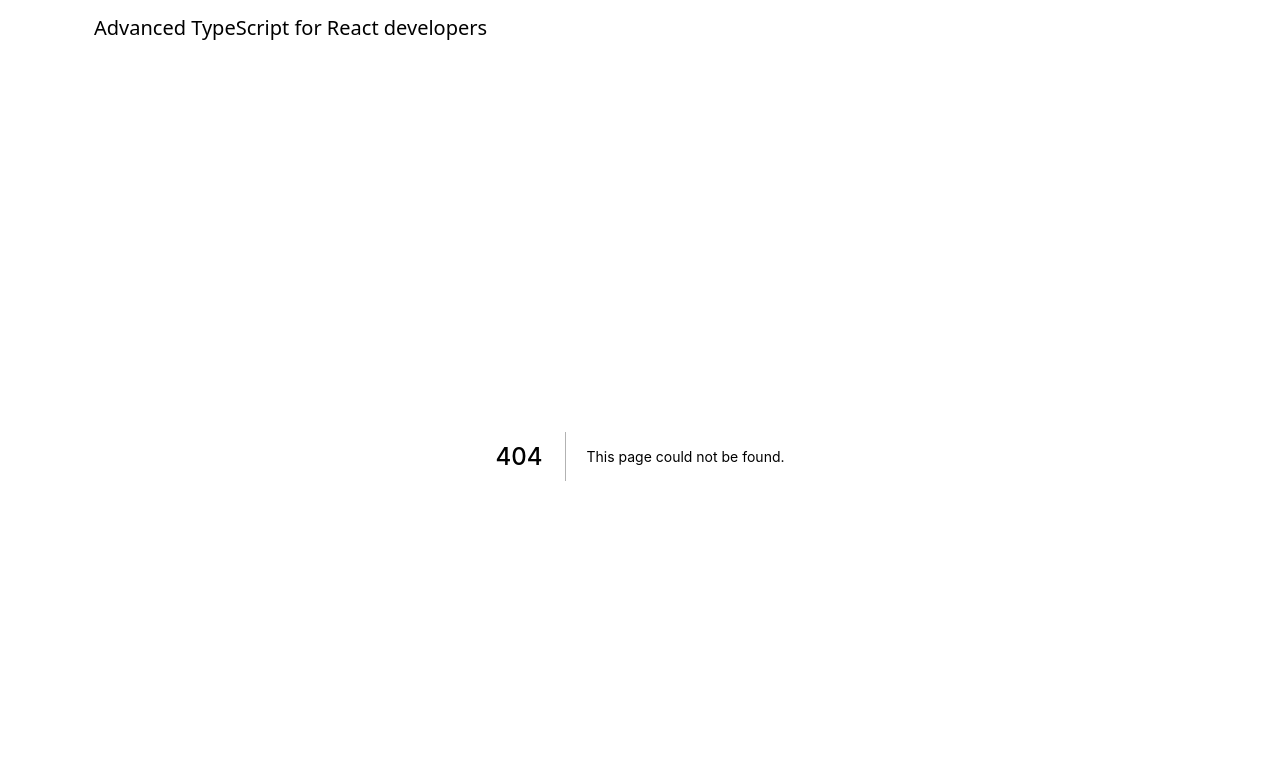
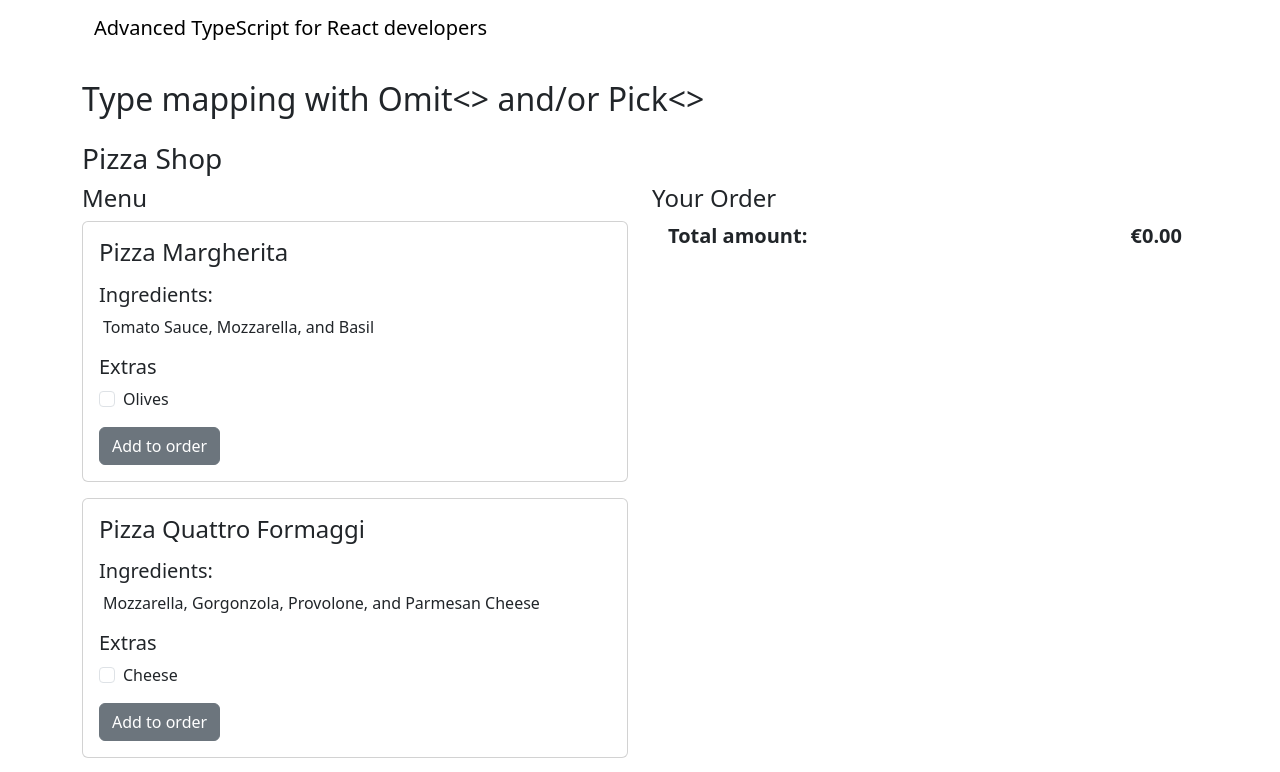
Before and after one commit to Adri-Antanon/ReactTSAdvancedBestPractices, a Next.js app: page /09-type-mapping in a window 1280 px wide. Before the commit this address had no page. Shown: the top 772 px of the page. Built offline with nearby package versions, Linux system fonts and the light colour scheme.

Commit message:
FEAT: start lesson 9 - type mapping

```diff
--- /dev/null
+++ b/pages/09-type-mapping.tsx
@@ -0,0 +1,16 @@
+import type { NextPage } from 'next';
+import { PizzaShopDataLoader } from '../src/09-type-mapping/pizza-shop-data-loader';
+
+const TypeMapping: NextPage = () => {
+  return (
+    <div>
+      <h2 className="my-4">
+        Type mapping with Omit&lt;&gt; and/or Pick&lt;&gt;
+      </h2>
+
+      <PizzaShopDataLoader />
+    </div>
+  );
+};
+
+export default TypeMapping;
--- /dev/null
+++ b/src/09-type-mapping/ordered-pizza.tsx
@@ -0,0 +1,41 @@
+import type { FC } from 'react';
+import type { PizzaOnOrder } from './types';
+
+import { useIntl } from 'react-intl';
+
+type Props = {
+  pizza: PizzaOnOrder;
+};
+
+export const OrderedPizza: FC<Props> = ({ pizza }) => {
+  const { formatNumber } = useIntl();
+
+  return (
+    <div className="card mb-3">
+      <div className="card-body">
+        <h4 className="card-title d-flex justify-content-between">
+          <div className="text-capitalize">{pizza.name}</div>
+          <div>
+            {formatNumber(pizza.price, {
+              style: 'currency',
+              currency: 'EUR',
+            })}
+          </div>
+        </h4>
+        <ol>
+          {pizza.extraIngredients.map((extra, index) => (
+            <li key={index} className="d-flex justify-content-between">
+              <div className="text-capitalize">{extra.name}</div>
+              <div>
+                {formatNumber(extra.price, {
+                  style: 'currency',
+                  currency: 'EUR',
+                })}
+              </div>
+            </li>
+          ))}
+        </ol>
+      </div>
+    </div>
+  );
+};
--- /dev/null
+++ b/src/09-type-mapping/pizza-on-menu.tsx
@@ -0,0 +1,72 @@
+import type { ExtraIngredient, Pizza, PizzaOnOrder } from './types';
+
+import { FC, useState } from 'react';
+
+import { useIntl } from 'react-intl';
+import { LabeledCheckbox } from '../components';
+
+type Props = {
+  pizza: Pizza;
+  getExtraIngredient: (name: string) => ExtraIngredient;
+  onAddToOrder: (pizza: PizzaOnOrder) => void;
+};
+
+export const PizzaOnMenu: FC<Props> = ({
+  pizza,
+  getExtraIngredient,
+  onAddToOrder,
+}) => {
+  const [extras, setExtras] = useState<string[]>([]);
+  const { formatList } = useIntl();
+
+  return (
+    <div className="card mb-3">
+      <div className="card-body">
+        <h4 className="card-title text-capitalize mb-3">{pizza.name}</h4>
+        <div className="mb-3">
+          <h5 className="card-title">Ingredients:</h5>
+          <div className="ms-1">
+            {formatList(
+              pizza.ingredients.map((ingredient) => (
+                <span key={ingredient} className="text-capitalize">
+                  {ingredient}
+                </span>
+              ))
+            )}
+          </div>
+        </div>
+        <div className="mb-3">
+          <h5 className="card-title">Extras</h5>
+          {pizza.extras.map((extra) => (
+            <LabeledCheckbox
+              key={extra}
+              checked={extras.includes(extra)}
+              onChange={() => {
+                setExtras((extras) => {
+                  if (extras.includes(extra)) {
+                    return extras.filter((x) => x !== extra);
+                  } else {
+                    return [...extras, extra];
+                  }
+                });
+              }}
+            >
+              <span className="text-capitalize">{extra}</span>
+            </LabeledCheckbox>
+          ))}
+        </div>
+        <button
+          className="btn btn-secondary"
+          onClick={() =>
+            onAddToOrder({
+              ...pizza,
+              extraIngredients: extras.map(getExtraIngredient),
+            })
+          }
+        >
+          Add to order
+        </button>
+      </div>
+    </div>
+  );
+};
--- /dev/null
+++ b/src/09-type-mapping/pizza-shop-data-loader.tsx
@@ -0,0 +1,47 @@
+import type { FC } from 'react';
+import useSWR from 'swr';
+
+import type { ExtraIngredients, Pizza } from './types';
+
+import { PizzaShop } from './pizza-shop';
+import { extraIngredientsSchema, pizzasSchema } from './schemas';
+
+const server = 'http://localhost:3000';
+
+export const PizzaShopDataLoader: FC = () => {
+  const { data: pizzas, error: pizzasError } = useSWR<Pizza[]>(
+    '/api/pizzas.json',
+    (resource, init) =>
+      fetch(`${server}${resource}`, init)
+        .then((res) => res.json())
+        .then(pizzasSchema.parse)
+  );
+
+  const { data: extraIngredients, error: extraIngredientsError } =
+    useSWR<ExtraIngredients>(
+      '/api/good-extra-ingredients.json',
+      (resource, init) =>
+        fetch(`${server}${resource}`, init)
+          .then((res) => res.json())
+          .then(extraIngredientsSchema.parse)
+    );
+
+  if (pizzasError || extraIngredientsError) {
+    return (
+      <div className="alert alert-danger" role="alert">
+        Something went wrong
+        {pizzasError?.message ?? extraIngredientsError?.message}
+      </div>
+    );
+  }
+
+  if (!pizzas || !extraIngredients) {
+    return (
+      <div className="spinner-border text-secondary" role="status">
+        <span className="visually-hidden">Loading...</span>
+      </div>
+    );
+  }
+
+  return <PizzaShop extraIngredients={extraIngredients} pizzas={pizzas} />;
+};
--- /dev/null
+++ b/src/09-type-mapping/pizza-shop.tsx
@@ -0,0 +1,71 @@
+import type {
+  ExtraIngredient,
+  ExtraIngredients,
+  Pizza,
+  PizzaOnOrder,
+} from './types';
+
+import { FC, useMemo, useState } from 'react';
+import { useIntl } from 'react-intl';
+import { OrderedPizza } from './ordered-pizza';
+import { PizzaOnMenu } from './pizza-on-menu';
+
+type Props = {
+  extraIngredients: ExtraIngredients;
+  pizzas: Pizza[];
+};
+
+export const PizzaShop: FC<Props> = ({ extraIngredients, pizzas }) => {
+  const { formatNumber } = useIntl();
+  const [order, setOrder] = useState<PizzaOnOrder[]>([]);
+  const totalPrice = useMemo(() => calculateTotalPrice(order), [order]);
+
+  const getExtraIngredient = (name: string): ExtraIngredient =>
+    extraIngredients[name]!;
+
+  return (
+    <div>
+      <h3>Pizza Shop</h3>
+      <div className="row">
+        <div className="col">
+          <h4>Menu</h4>
+          {pizzas!.map((pizza) => (
+            <PizzaOnMenu
+              key={pizza.name}
+              pizza={pizza}
+              getExtraIngredient={getExtraIngredient}
+              onAddToOrder={(p) => setOrder((order) => [...order, p])}
+            />
+          ))}
+        </div>
+        <div className="col">
+          <div className="position-sticky top-0">
+            <h4>Your Order</h4>
+            {order.map((pizza, index) => (
+              <OrderedPizza key={index} pizza={pizza} />
+            ))}
+            <div className="d-flex justify-content-between fw-bold fs-5">
+              <div className="ms-3">Total amount: </div>
+              <div className="me-3">
+                {formatNumber(totalPrice, {
+                  style: 'currency',
+                  currency: 'EUR',
+                })}
+              </div>
+            </div>
+          </div>
+        </div>
+      </div>
+    </div>
+  );
+};
+
+function calculateTotalPrice(order: PizzaOnOrder[]) {
+  return order.reduce(
+    (sum, pizza) =>
+      sum +
+      pizza.price +
+      pizza.extraIngredients.reduce((sum, extra) => sum + extra.price, 0),
+    0
+  );
+}
--- /dev/null
+++ b/src/09-type-mapping/schemas.ts
@@ -0,0 +1,17 @@
+import { z } from 'zod';
+
+export const pizzaSchema = z.object({
+  name: z.string(),
+  ingredients: z.string().array(),
+  price: z.number(),
+  extras: z.string().array(),
+});
+
+export const pizzasSchema = z.array(pizzaSchema);
+
+export const extraIngredientSchema = z.object({
+  name: z.string(),
+  price: z.number(),
+});
+
+export const extraIngredientsSchema = z.record(extraIngredientSchema);
--- /dev/null
+++ b/src/09-type-mapping/types.ts
@@ -0,0 +1,16 @@
+import { z } from 'zod';
+import {
+  extraIngredientSchema,
+  extraIngredientsSchema,
+  pizzaSchema,
+} from './schemas';
+
+export type Pizza = z.infer<typeof pizzaSchema>;
+export type ExtraIngredients = z.infer<typeof extraIngredientsSchema>;
+export type ExtraIngredient = z.infer<typeof extraIngredientSchema>;
+
+export type PizzaOnOrder = {
+  name: string;
+  price: number;
+  extraIngredients: ExtraIngredient[];
+};
```
Also changed, not shown: pages/index.tsx (+4 -4 lines).
